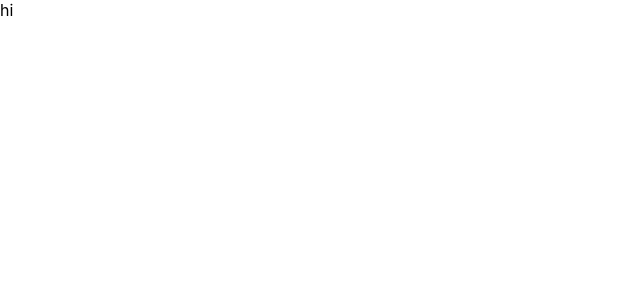
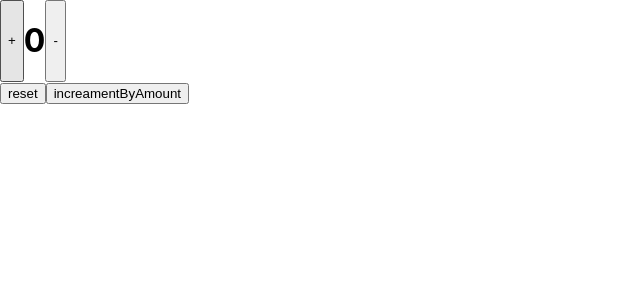
Before and after one commit to Rawat11Uk01/redux_toolkit_beginner, a React (Create React App) app: page / in a window 1280 px wide. Shown: the top 300 px of the page, without its empty margins (0-640 px from the left). Built offline with nearby package versions, Linux system fonts and the light colour scheme.

Commit message:
first commit

```diff
--- a/src/App.js
+++ b/src/App.js
@@ -1,10 +1,10 @@
 import { useEffect, useState } from "react";
+import Counter from "./counter.js";
 function App() {
-
   return (
-    <div className="App">
-     hi
-    </div>
+    <>
+      <Counter />
+    </>
   );
 }
 
--- a/src/Store/slice/counterSlice.js
+++ b/src/Store/slice/counterSlice.js
@@ -21,6 +21,6 @@ const counterSlice = createSlice({
     },
   },
 });
-const { increament, decreament, reset, incrementByAmount } =
+export const { increament, decreament, reset, incrementByAmount } =
   counterSlice.actions;
 export default counterSlice.reducer;
--- a/src/Store/store.js
+++ b/src/Store/store.js
@@ -1,7 +1,10 @@
 import React from "react";
 import { configureStore } from "@reduxjs/toolkit";
+import counterReducer from "./slice/counterSlice";
 const store = configureStore({
-  reducer: {},
+  reducer: {
+    counter: counterReducer,
+  },
 });
 
 export default store;
--- a/src/counter.js
+++ b/src/counter.js
@@ -0,0 +1,27 @@
+import React from "react";
+import { useSelector } from "react-redux";
+import { useDispatch } from "react-redux";
+import { increament, decreament, reset,incrementByAmount } from "./Store/slice/counterSlice";
+const Counter = () => {
+  const counter = useSelector((state) => state.counter.count);
+  const dispatch = useDispatch();
+  const addHandler = () => {
+    dispatch(increament());
+  };
+  const substractHandler = () => {
+    dispatch(decreament());
+  };
+  return (
+    <>
+      <div style={{ display: "flex" }}>
+        <button onClick={addHandler}>+</button>
+        <h1>{counter}</h1>
+        <button onClick={substractHandler}>-</button>
+      </div>
+      <button onClick={()=>dispatch(reset())}>reset</button>
+      <button onClick={()=>dispatch(incrementByAmount(101))}>increamentByAmount</button>
+    </>
+  );
+};
+
+export default Counter;
```
